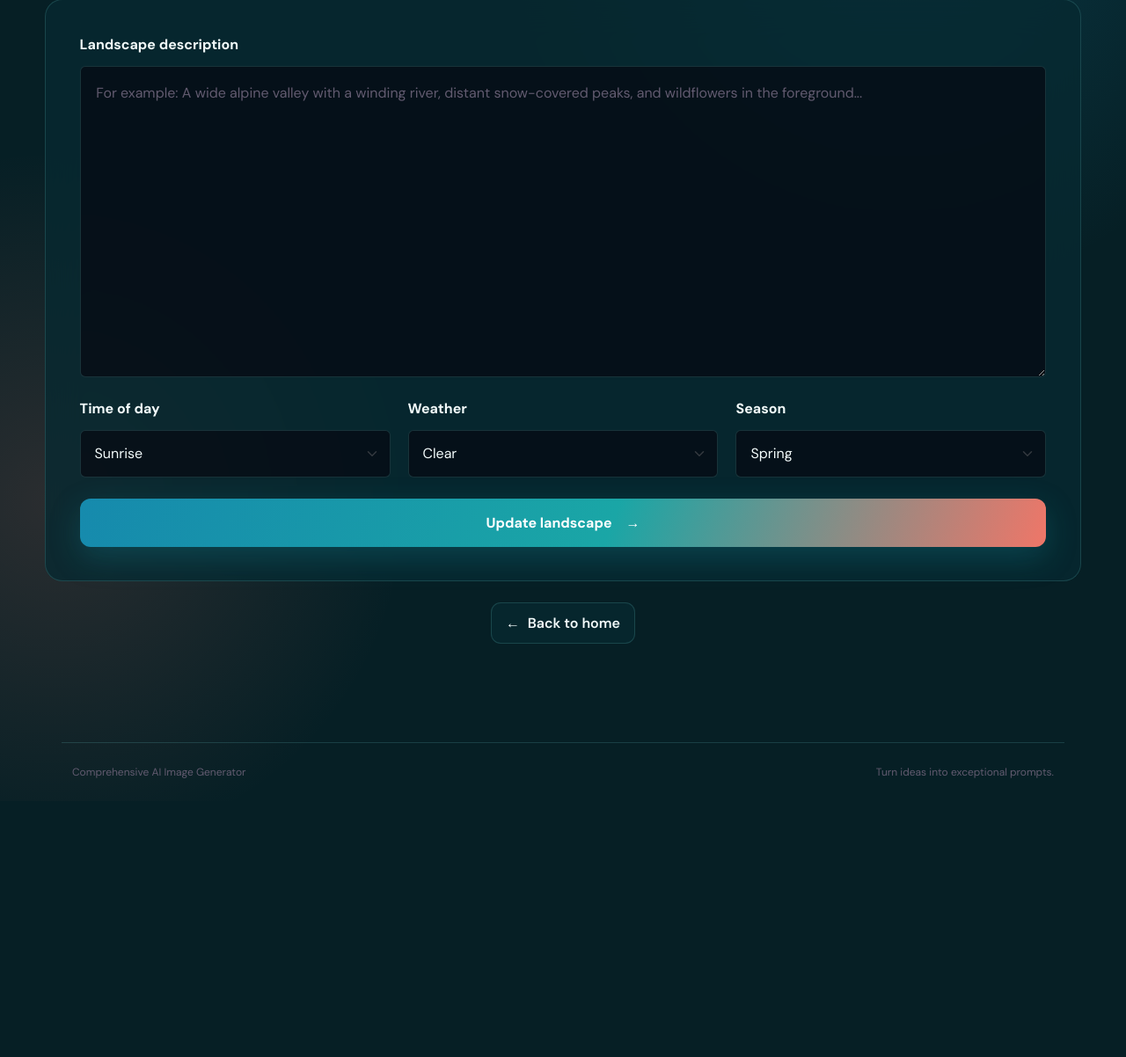
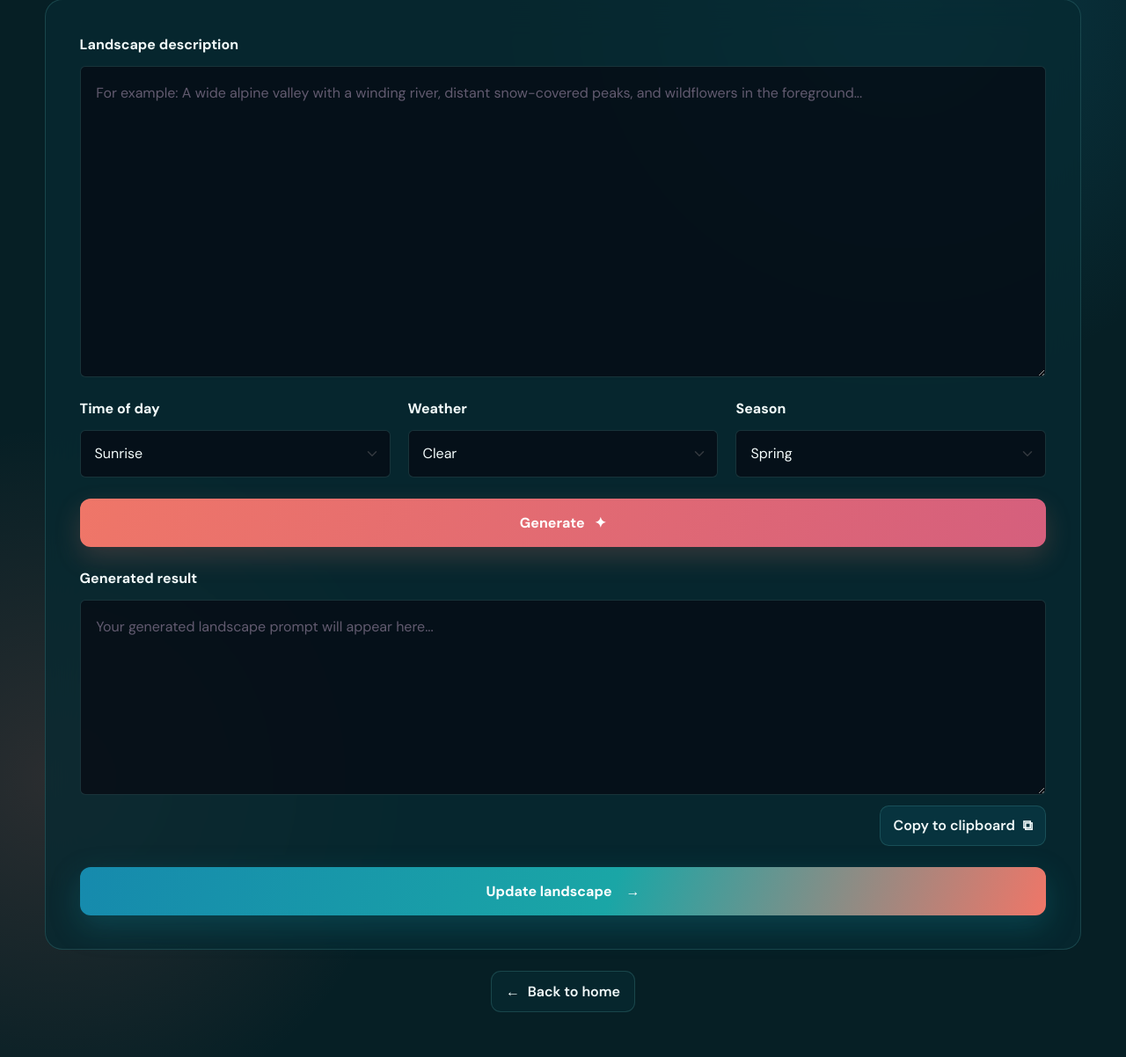
Before and after one commit to ywerling/prompt_generator_app, a Flask app: page /landscape in a window 1280 px wide. Shown: the part 450-1652 px from the top of the page at 88% size. Before the commit the page ends 1335 px from the top, so only its background shows below. Run offline with Flask 3, Linux system fonts and the light colour scheme.

Commit message:
Add landscape prompt generation and clipboard copying

```diff
--- a/app.py
+++ b/app.py
@@ -5,6 +5,28 @@ from flask import Flask, render_template, request
 
 
 app = Flask(__name__)
+
+
+LANDSCAPE_DROPDOWNS = [
+    {
+        "name": "time_of_day",
+        "label": "Time of day",
+        "options": ["sunrise", "morning", "midday", "afternoon", "evening", "sunset", "night"],
+        "default": "sunrise",
+    },
+    {
+        "name": "weather",
+        "label": "Weather",
+        "options": ["clear", "cloudy", "misty", "rainy", "stormy", "snowy"],
+        "default": "clear",
+    },
+    {
+        "name": "season",
+        "label": "Season",
+        "options": ["spring", "summer", "autumn", "winter"],
+        "default": "spring",
+    },
+]
 
 
 def get_db_connection():
@@ -62,22 +84,34 @@ def prompt():
 @app.route("/landscape", methods=["GET", "POST"])
 def landscape():
     description = ""
-    time_of_day = "sunrise"
-    weather = "clear"
-    season = "spring"
+    generated_prompt = ""
+    selections = {
+        dropdown["name"]: dropdown["default"]
+        for dropdown in LANDSCAPE_DROPDOWNS
+    }
 
     if request.method == "POST":
         description = request.form.get("description", "").strip()
-        time_of_day = request.form.get("time_of_day", "sunrise")
-        weather = request.form.get("weather", "clear")
-        season = request.form.get("season", "spring")
+        for dropdown in LANDSCAPE_DROPDOWNS:
+            selected = request.form.get(dropdown["name"], dropdown["default"])
+            if selected in dropdown["options"]:
+                selections[dropdown["name"]] = selected
+        generated_prompt = request.form.get("generated_prompt", "").strip()
+
+        if request.form.get("action") == "generate" and description:
+            generated_prompt = (
+                f"{description} Set during {selections['time_of_day']}, with "
+                f"{selections['weather']} weather in {selections['season']}. "
+                "Expansive landscape composition, rich natural detail, "
+                "atmospheric depth, and cinematic lighting."
+            )
 
     return render_template(
         "landscape.html",
         description=description,
-        time_of_day=time_of_day,
-        weather=weather,
-        season=season,
+        dropdowns=LANDSCAPE_DROPDOWNS,
+        selections=selections,
+        generated_prompt=generated_prompt,
     )
 
 
--- a/static/css/theme.css
+++ b/static/css/theme.css
@@ -114,6 +114,67 @@ body {
 
 .landscape-submit {
     width: 100%;
+}
+
+.btn-generate {
+    display: inline-flex;
+    align-items: center;
+    justify-content: center;
+    gap: 0.7rem;
+    padding: 0.95rem 1.25rem;
+    color: #fff;
+    background: linear-gradient(110deg, #ef7668, #d55f7d);
+    border: 0;
+    border-radius: 0.75rem;
+    font-weight: 700;
+    box-shadow: 0 12px 30px rgba(239, 118, 104, 0.2);
+}
+
+.btn-generate:hover,
+.btn-generate:focus {
+    color: #fff;
+    transform: translateY(-2px);
+    box-shadow: 0 16px 35px rgba(239, 118, 104, 0.3);
+}
+
+.generated-result {
+    margin: 1.5rem 0;
+}
+
+.generated-result textarea {
+    min-height: 12rem;
+}
+
+.result-actions {
+    display: flex;
+    align-items: center;
+    justify-content: flex-end;
+    gap: 1rem;
+    margin-top: 0.75rem;
+}
+
+.copy-status {
+    color: var(--muted);
+    font-size: 0.82rem;
+}
+
+.btn-copy-prompt {
+    display: inline-flex;
+    align-items: center;
+    gap: 0.55rem;
+    padding: 0.65rem 0.9rem;
+    color: var(--ink);
+    background: rgba(22, 138, 173, 0.13);
+    border: 1px solid var(--border);
+    border-radius: 0.65rem;
+    font-weight: 600;
+}
+
+.btn-copy-prompt:hover,
+.btn-copy-prompt:focus {
+    color: #fff;
+    border-color: var(--teal);
+    background: rgba(22, 138, 173, 0.24);
 }
 
 .landscape-footer-actions {
--- a/static/js/app.js
+++ b/static/js/app.js
@@ -1,8 +1,31 @@
 document.addEventListener("DOMContentLoaded", () => {
   const input = document.querySelector("#promptInput");
   const counter = document.querySelector("#charCount");
-  if (!input || !counter) return;
-  const updateCounter = () => counter.textContent = `${input.value.length} / ${input.maxLength}`;
-  input.addEventListener("input", updateCounter);
-  updateCounter();
+  if (input && counter) {
+    const updateCounter = () => counter.textContent = `${input.value.length} / ${input.maxLength}`;
+    input.addEventListener("input", updateCounter);
+    updateCounter();
+  }
+
+  const copyButton = document.querySelector("#copyPrompt");
+  const generatedPrompt = document.querySelector("#generatedPrompt");
+  const copyStatus = document.querySelector("#copyStatus");
+
+  if (copyButton && generatedPrompt && copyStatus) {
+    copyButton.addEventListener("click", async () => {
+      if (!generatedPrompt.value.trim()) {
+        copyStatus.textContent = "Generate a prompt first.";
+        return;
+      }
+
+      try {
+        await navigator.clipboard.writeText(generatedPrompt.value);
+        copyStatus.textContent = "Copied!";
+      } catch {
+        generatedPrompt.select();
+        const copied = document.execCommand("copy");
+        copyStatus.textContent = copied ? "Copied!" : "Copy failed. Select the text and copy it manually.";
+      }
+    });
+  }
 });
--- a/templates/landscape.html
+++ b/templates/landscape.html
@@ -15,33 +15,30 @@
       <textarea class="form-control" id="landscapeDescription" name="description" rows="12" maxlength="4000" required placeholder="For example: A wide alpine valley with a winding river, distant snow-covered peaks, and wildflowers in the foreground...">{{ description }}</textarea>
 
       <div class="landscape-controls">
+        {% for dropdown in dropdowns %}
           <div>
-          <label for="timeOfDay">Time of day</label>
-          <select class="form-select" id="timeOfDay" name="time_of_day">
-            {% for value, label in [('sunrise', 'Sunrise'), ('morning', 'Morning'), ('midday', 'Midday'), ('afternoon', 'Afternoon'), ('evening', 'Evening'), ('sunset', 'Sunset'), ('night', 'Night')] %}
-              <option value="{{ value }}"{% if time_of_day == value %} selected{% endif %}>{{ label }}</option>
+            <label for="{{ dropdown.name }}">{{ dropdown.label }}</label>
+            <select class="form-select" id="{{ dropdown.name }}" name="{{ dropdown.name }}">
+              {% for option in dropdown.options %}
+                <option value="{{ option }}"{% if selections[dropdown.name] == option %} selected{% endif %}>{{ option|replace('_', ' ')|title }}</option>
               {% endfor %}
             </select>
           </div>
-        <div>
-          <label for="weather">Weather</label>
-          <select class="form-select" id="weather" name="weather">
-            {% for value, label in [('clear', 'Clear'), ('cloudy', 'Cloudy'), ('misty', 'Misty'), ('rainy', 'Rainy'), ('stormy', 'Stormy'), ('snowy', 'Snowy')] %}
-              <option value="{{ value }}"{% if weather == value %} selected{% endif %}>{{ label }}</option>
         {% endfor %}
-          </select>
       </div>
-        <div>
-          <label for="season">Season</label>
-          <select class="form-select" id="season" name="season">
-            {% for value, label in [('spring', 'Spring'), ('summer', 'Summer'), ('autumn', 'Autumn'), ('winter', 'Winter')] %}
-              <option value="{{ value }}"{% if season == value %} selected{% endif %}>{{ label }}</option>
-            {% endfor %}
-          </select>
+
+      <button class="btn btn-generate landscape-submit" type="submit" name="action" value="generate">Generate <span aria-hidden="true">✦</span></button>
+
+      <div class="generated-result">
+        <label for="generatedPrompt">Generated result</label>
+        <textarea class="form-control" id="generatedPrompt" name="generated_prompt" rows="7" maxlength="5000" placeholder="Your generated landscape prompt will appear here...">{{ generated_prompt }}</textarea>
+        <div class="result-actions">
+          <span id="copyStatus" class="copy-status" role="status" aria-live="polite"></span>
+          <button class="btn btn-copy-prompt" id="copyPrompt" type="button">Copy to clipboard <span aria-hidden="true">⧉</span></button>
         </div>
       </div>
 
-      <button class="btn btn-primary-custom justify-content-center landscape-submit" type="submit">Update landscape <span aria-hidden="true">→</span></button>
+      <button class="btn btn-primary-custom justify-content-center landscape-submit" type="submit" name="action" value="update">Update landscape <span aria-hidden="true">→</span></button>
     </form>
     <div class="landscape-footer-actions">
       <a class="btn btn-back-home" href="{{ url_for('home') }}"><span aria-hidden="true">←</span> Back to home</a>
```
Lines whose indentation alone changed are shown as unchanged.
